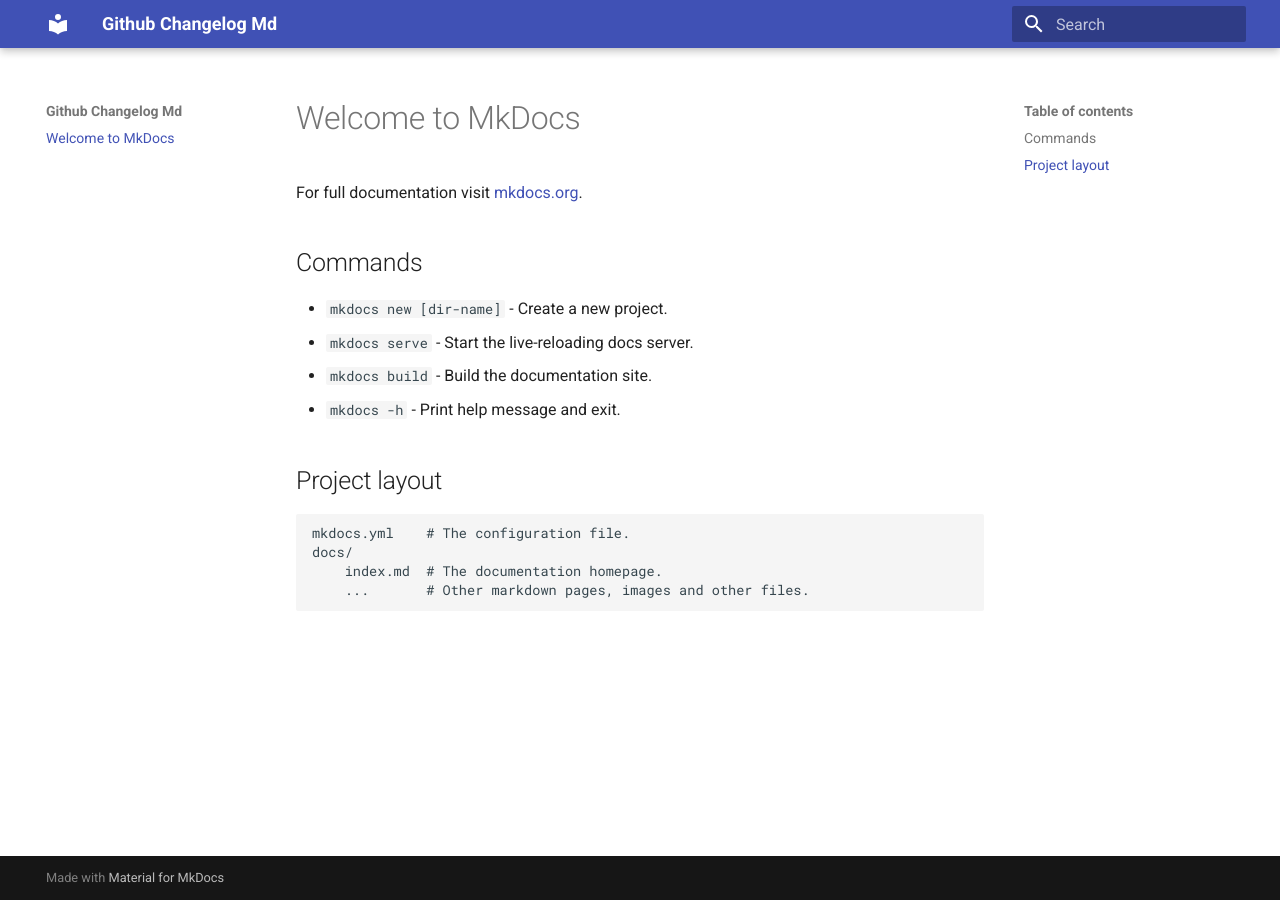
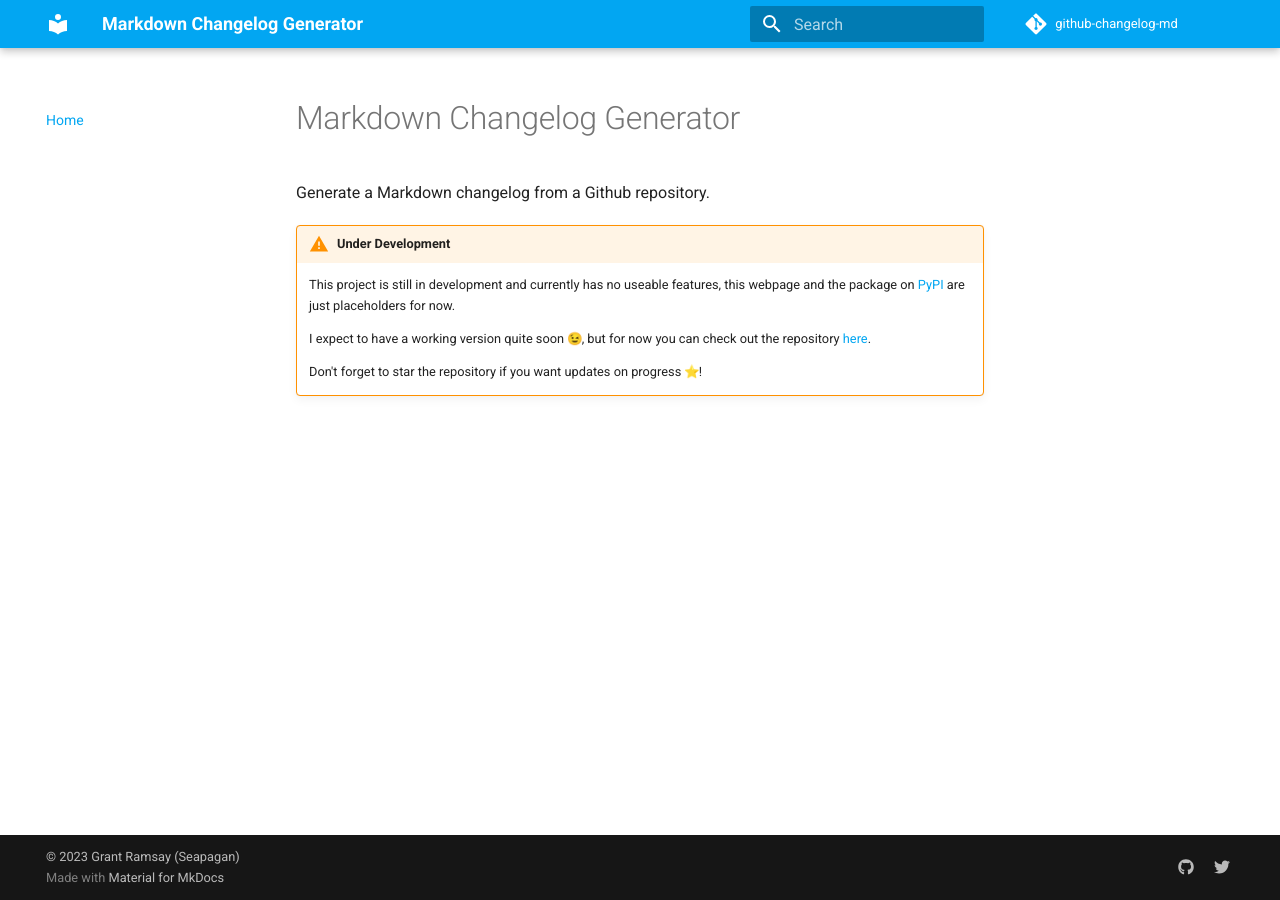
Before and after one commit to seapagan/github-changelog-md, an MkDocs documentation site: the page built from docs/index.md, in a window 1280 px wide. Built offline with MkDocs 1.6.1 and Material for MkDocs 9.7.7, drawn with Linux system fonts in a browser that asks for light colours; emoji names are drawn with the system emoji font; comment, search, counter and statistics services are not loaded.

```diff
--- /dev/null
+++ b/docs/css/extra.css
@@ -0,0 +1,12 @@
+.task-list-item2 {
+  list-style-type: none;
+}
+
+.task-list-item input {
+  margin: 0 4px 0.25em -4px;
+  vertical-align: middle;
+}
+
+.md-nav--primary .md-nav__title {
+  display: none;
+}
--- a/docs/index.md
+++ b/docs/index.md
@@ -1,17 +1,16 @@
-# Welcome to MkDocs
+# Markdown Changelog Generator
 
-For full documentation visit [mkdocs.org](https://www.mkdocs.org).
+Generate a Markdown changelog from a Github repository.
 
-## Commands
+!!! warning "Under Development"
 
-* `mkdocs new [dir-name]` - Create a new project.
-* `mkdocs serve` - Start the live-reloading docs server.
-* `mkdocs build` - Build the documentation site.
-* `mkdocs -h` - Print help message and exit.
+    This project is still in development and currently has no useable features,
+    this webpage and the package on
+    [PyPI](https://pypi.org/project/github-changelog-md){:target="_blank"}
+    are just placeholders for now.
 
-## Project layout
+    I expect to have a working version quite soon :wink:, but for now you can
+    check out the repository
+    [here](https://github.com/seapagan/github-changelog-md){:target="_blank"}.
 
-    mkdocs.yml    # The configuration file.
-    docs/
-        index.md  # The documentation homepage.
-        ...       # Other markdown pages, images and other files.
+    Don't forget to star the repository if you want updates on progress :star:!
--- a/mkdocs.yml
+++ b/mkdocs.yml
@@ -1,14 +1,26 @@
+site_name: Markdown Changelog Generator
 
-site_name: Github Changelog Md
-
-# default to using the material theme
 theme:
   name: material
+  palette:
+    primary: light-blue
+    accent: blue
+  features:
+    - navigation.footer
+    - navigation.expand
+extra:
+  social:
+    - icon: fontawesome/brands/github
+      link: https://github.com/seapagan/github-changelog-md
+    - icon: fontawesome/brands/twitter
+      link: https://twitter.com/gnramsay_dev
 
-# default plugins here are to minify the html, css and js plus enable the search
-# plugin. Adjust to your liking.
+copyright: © 2023 Grant Ramsay (Seapagan)
+
 plugins:
   - search
+  - git-revision-date-localized:
+      enable_creation_date: true
   - minify:
       minify_html: true
       minify_css: true
@@ -17,13 +29,24 @@
         remove_comments: true
         remove_empty_space: true
 
+repo_url: https://github.com/seapagan/github-changelog-md
+repo_name: github-changelog-md
+
 # edit these MARKDOWN extensions to your liking
 markdown_extensions:
   - admonition
   - pymdownx.snippets
   - pymdownx.superfences
-  - pymdownx.highlight
+  - pymdownx.highlight:
+      linenums: false
+      auto_title: false
   - attr_list
   - pymdownx.emoji:
       emoji_index: !!python/name:materialx.emoji.twemoji
       emoji_generator: !!python/name:materialx.emoji.to_svg
+
+extra_css:
+  - css/extra.css
+
+nav:
+  - Home: index.md
--- a/pyproject.toml
+++ b/pyproject.toml
@@ -77,6 +77,7 @@
 mkdocs-autorefs = "^0.5.0"
 mkdocs-material = "^9.1.19"
 mkdocs-minify-plugin = "^0.7.0"
+mkdocs-git-revision-date-localized-plugin = "^1.2.0"
 pymdown-extensions = "^10.1"
 pygments = "^2.15.1"
 
```
Also changed, not shown: requirements.txt (+5 -4 lines), 1 other file.
